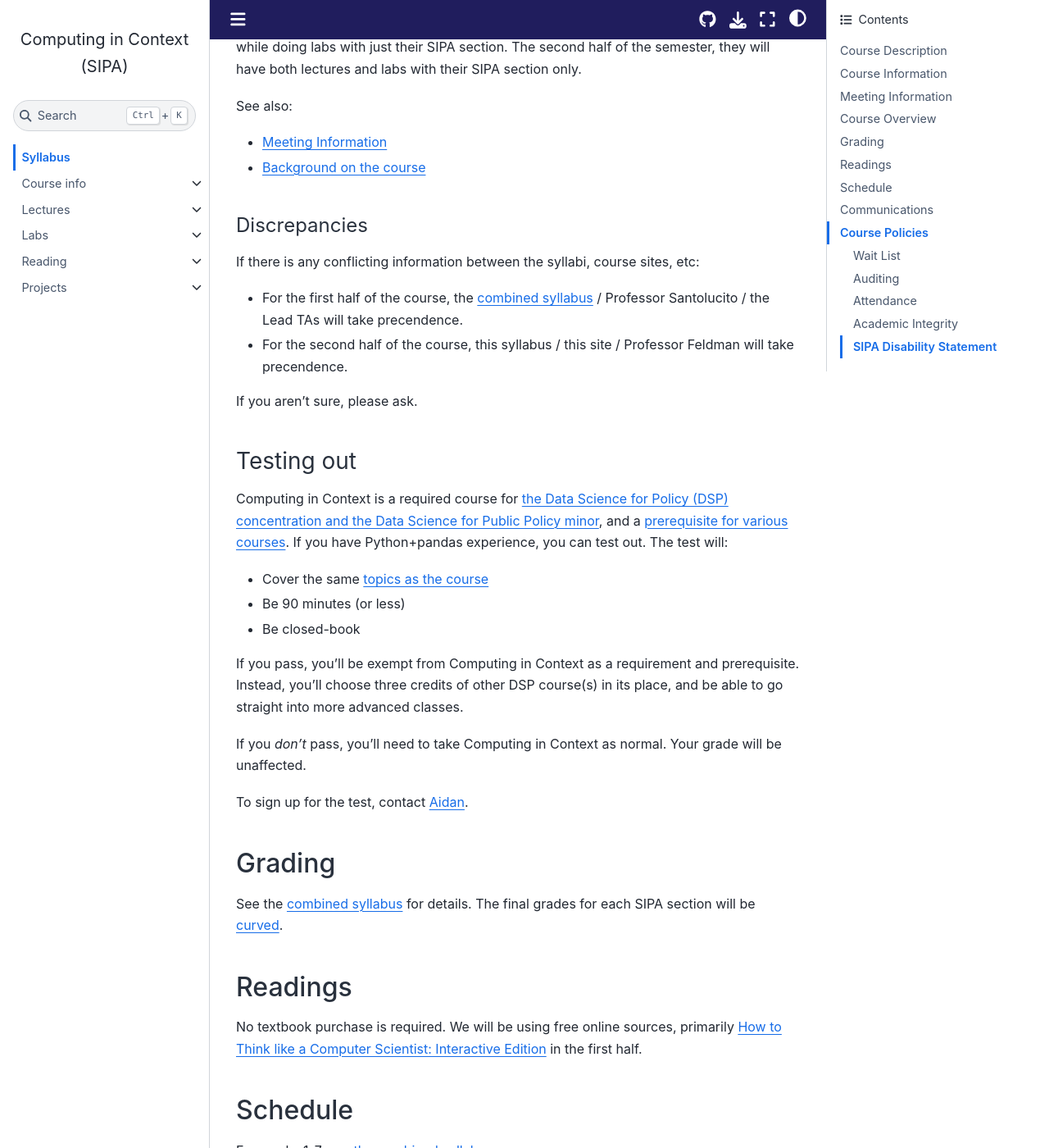
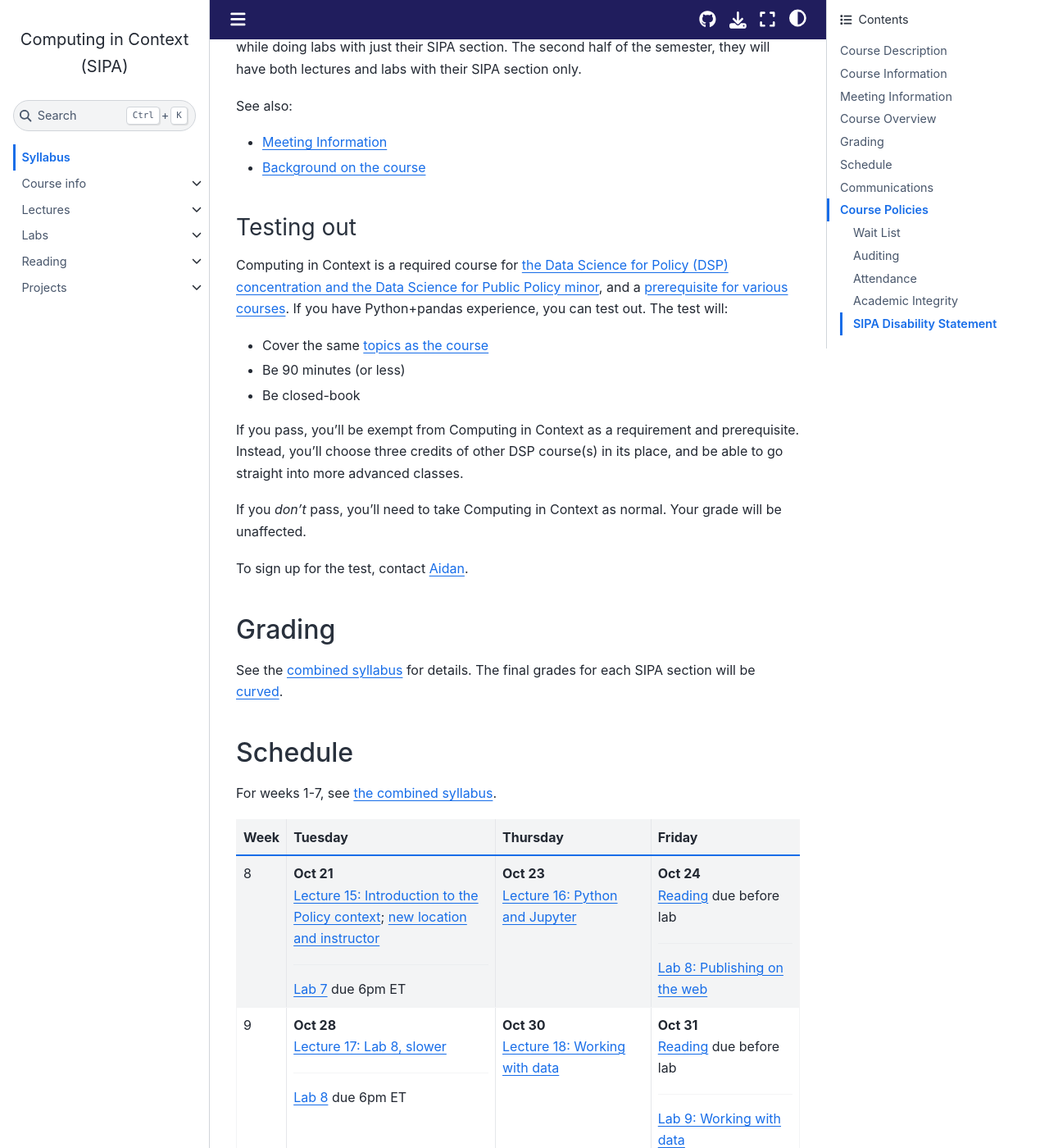
Before and after one commit to afeld/computing-in-context, a Jupyter Book: the page built from index.md, in a window 1280 px wide and 1400 px high, scrolled down 3154 px. Shown: the whole window at 82% size. Built offline with Jupyter Book 1.0.4 settings and Sphinx 7.4.7 and the Sphinx Book theme 1.1.4, drawn with Linux system fonts in a browser that asks for light colours; pages that are not in the unit, such as notebooks, are missing from menus; comment, search, counter and statistics services are not loaded.

Commit message:
remove more information that's been moved to the combined syllabus

```diff
--- a/index.md
+++ b/index.md
@@ -80,15 +80,6 @@ See also:
 - [Meeting Information](#meeting-information)
 - [Background on the course](https://www.cs.columbia.edu/2016/computing-in-context-a-computer-science-course-for-liberal-arts-majors-expands-with-new-sipa-track/)
 
-#### Discrepancies
-
-If there is any conflicting information between the syllabi, course sites, etc:
-
-- For the first half of the course, the [combined syllabus](https://courseworks2.columbia.edu/courses/226977) / Professor Santolucito / the Lead TAs will take precendence.
-- For the second half of the course, this syllabus / this site / Professor Feldman will take precendence.
-
-If you aren't sure, please ask.
-
 ### Testing out
 
 Computing in Context is a required course for [the Data Science for Policy (DSP) concentration and the Data Science for Public Policy minor](https://www.sipa.columbia.edu/sipa-education/bulletin/dsp), and a [prerequisite for various courses](#relationship-to-other-courses). If you have Python+pandas experience, you can test out. The test will:
@@ -106,10 +97,6 @@ To sign up for the test, contact [Aidan](#instructors).
 ## Grading
 
 See the [combined syllabus][combined-syl] for details. The final grades for each SIPA section will be [curved](curve.ipynb).
-
-## Readings
-
-No textbook purchase is required. We will be using free online sources, primarily [How to Think like a Computer Scientist: Interactive Edition](https://runestone.academy/ns/books/published/thinkcspy/index.html) in the first half.
 
 ## Schedule
 
```
